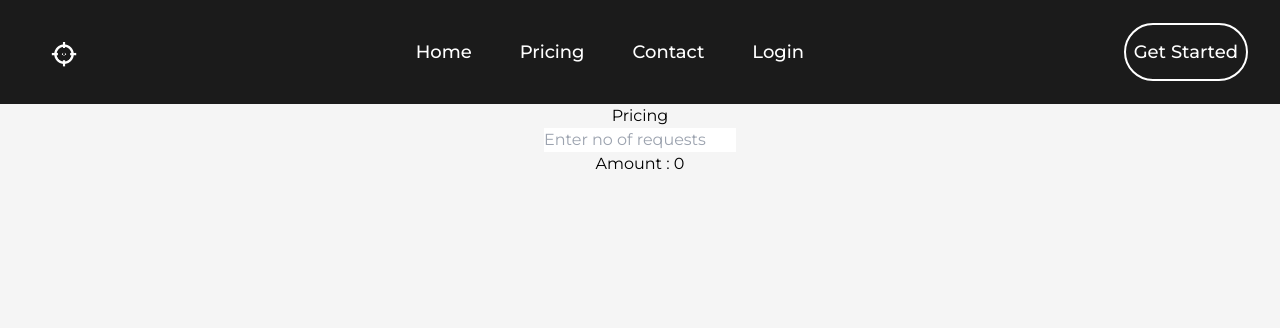
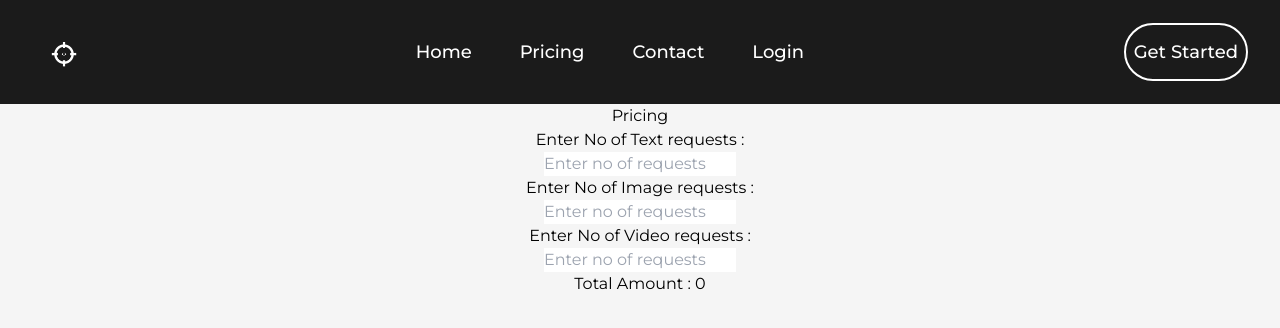
Before and after one commit to shivaay108/Frontend-content-watchdog, a Next.js app: page /pricing in a window 1280 px wide. Shown: the top 328 px of the page. Built offline with nearby package versions, Linux system fonts and the light colour scheme.

Commit message:
modified calculator

```diff
--- a/pages/_app.js
+++ b/pages/_app.js
@@ -1,7 +1,7 @@
 import '@/styles/globals.css'
 import {Montserrat} from "next/font/google"
 import Head from 'next/head'
-import NavBar from './components/NavBar'
+import NavBar from './components/Navbar'
 
 const montserrat=Montserrat({
   subsets: ["latin"],
--- a/pages/pricing.js
+++ b/pages/pricing.js
@@ -1,19 +1,43 @@
 import { useState } from "react"
 const Calculator = () => {
-    const [amount , newAmount] = useState(0);
-    const amountInputHandler = (event) => {
-      newAmount(event.target.value * 1.5);
+    const [textAmount , newTextAmount] = useState(0);
+    const [imageAmount , newImageAmount] = useState(0);
+    const [videoAmount , newVideoAmount] = useState(0);
+    const textAmountInputHandler = (event) => {
+      newTextAmount(event.target.value * 1.5);
+    }
+    const imageAmountInputHandler = (event) => {
+      newImageAmount(event.target.value * 2);
+    }
+    const videoAmountInputHandler = (event) => {
+      newVideoAmount(event.target.value * 3);
+    }
+    const buttonClickHandler = (event) => {
+      const totalAmount = textAmount + imageAmount + videoAmount;
+      return totalAmount;
     }
   return(
         <>
         <div>
           <h1 className="text-center"> Pricing </h1>
         </div>
+
         <div className="text-center">
-            <input onChange={amountInputHandler} type="number" placeholder="Enter no of requests" min="0"/>
+            <h3>Enter No of Text requests : </h3>
+            <input onChange={textAmountInputHandler} type="number" placeholder="Enter no of requests" min="0"/>
+            {/* <p>{textAmount}</p> */}
+        <div>
+          <h3>Enter No of Image requests : </h3>
+          <input onChange = {imageAmountInputHandler}  type="number" placeholder="Enter no of requests" min="0"/>
+        </div>
+        <div>
+          <h3>Enter No of Video requests : </h3>
+          <input  onChange={videoAmountInputHandler} type="number" placeholder="Enter no of requests" min="0"/>
+          {/* <p>{videoAmount}</p> */}
         </div>
         <div className="text-center">
-            <p>Amount  : {amount} </p>
+            <button onClick={buttonClickHandler}>Total Amount : {textAmount + videoAmount + imageAmount}</button>
+        </div>
         </div>
         </>
     )
```
